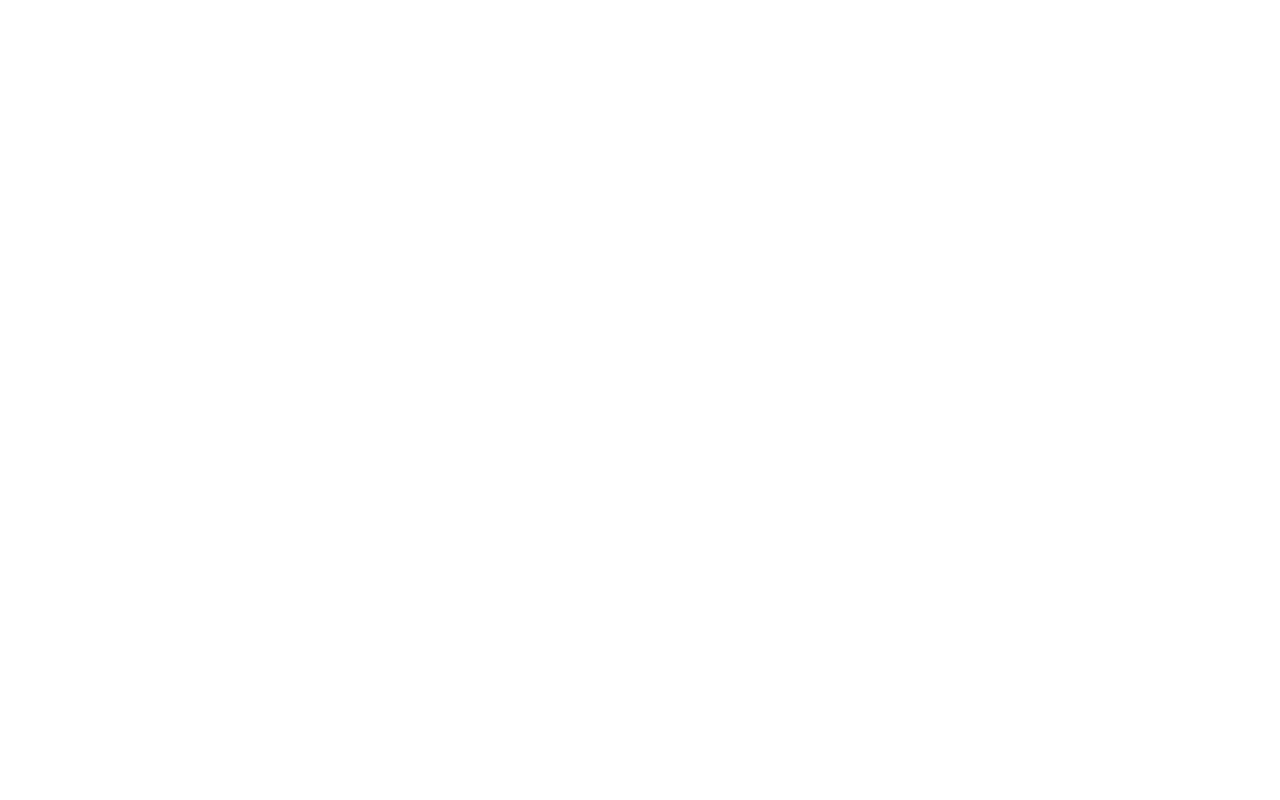
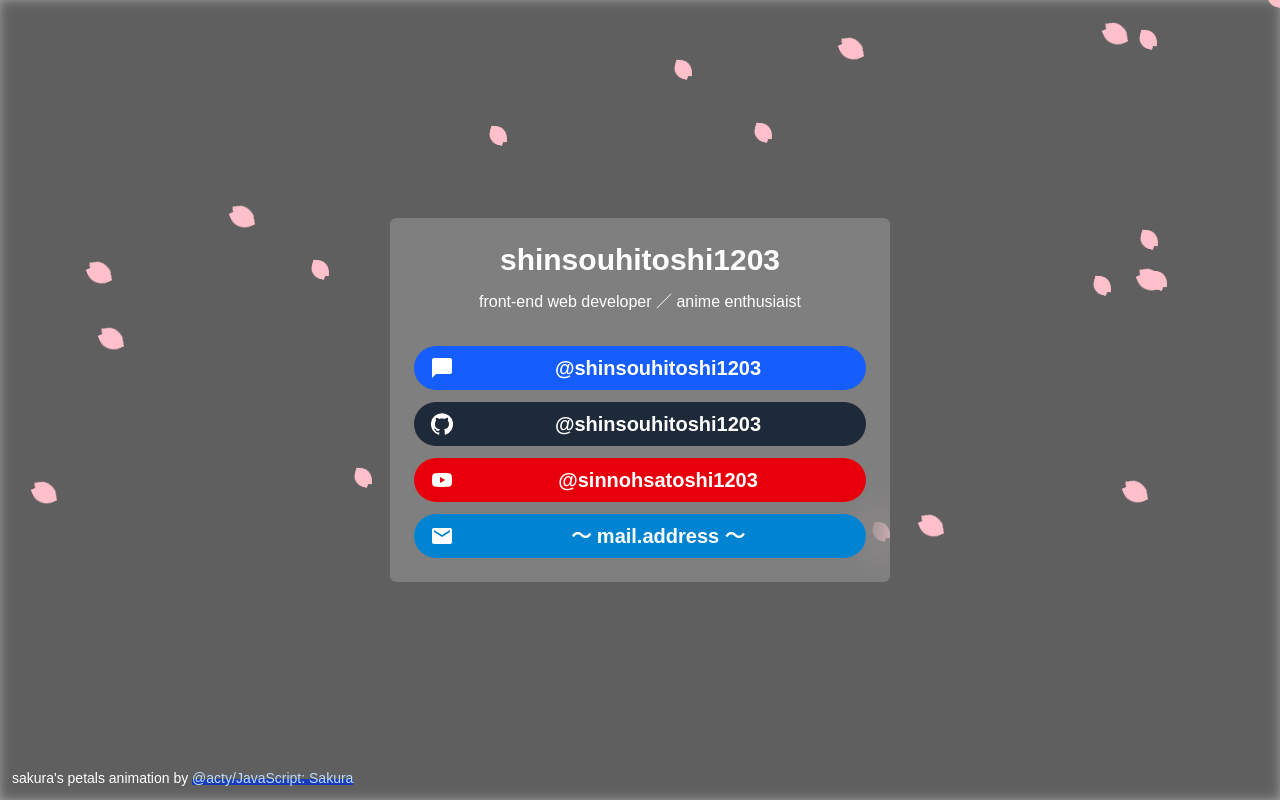
Before and after one commit to shinsouhitoshi1203/zorogetlost, a plain HTML site: page index.html in a window 1280 px wide. Drawn offline with Linux system fonts and the light colour scheme; the site is published under a folder, as on GitHub Pages, so addresses that start at the root find nothing.

Commit message:
fix link

```diff
--- a/index.html
+++ b/index.html
@@ -5,8 +5,8 @@
     <link rel="shortcut icon" href="./assets/favicon.png" type="image/x-icon">
     <meta name="viewport" content="width=device-width, initial-scale=1.0" />
     <title>shinsouhitoshi1203</title>
-    <script type="module" crossorigin src="/assets/index-BzE-pSyW.js"></script>
-    <link rel="stylesheet" crossorigin href="/assets/index-MBN9TG8I.css">
+    <script type="module" crossorigin src="./assets/index-BzE-pSyW.js"></script>
+    <link rel="stylesheet" crossorigin href="./assets/index-MBN9TG8I.css">
   </head>
   <body>
     <div id="root"></div>
```
